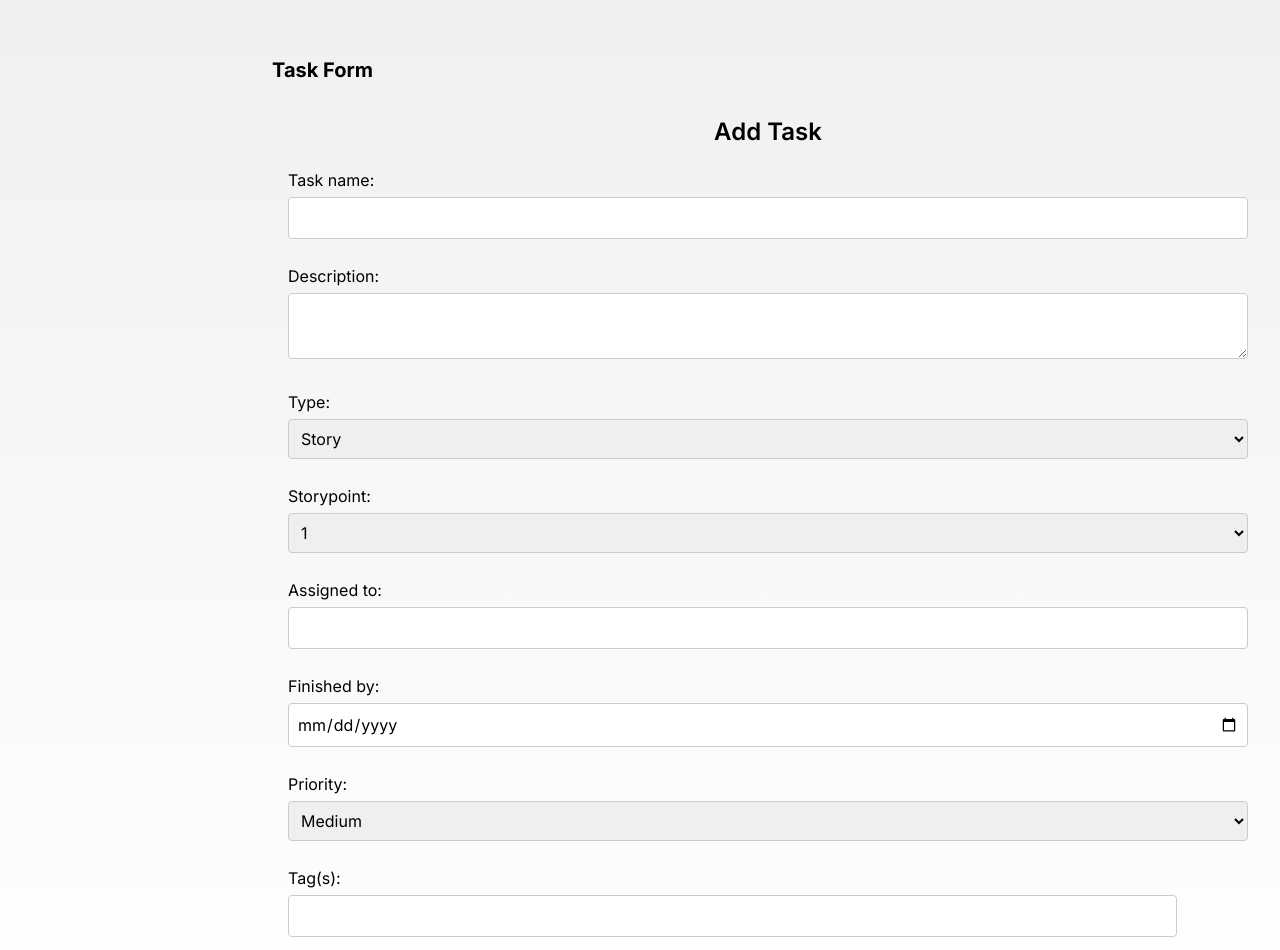
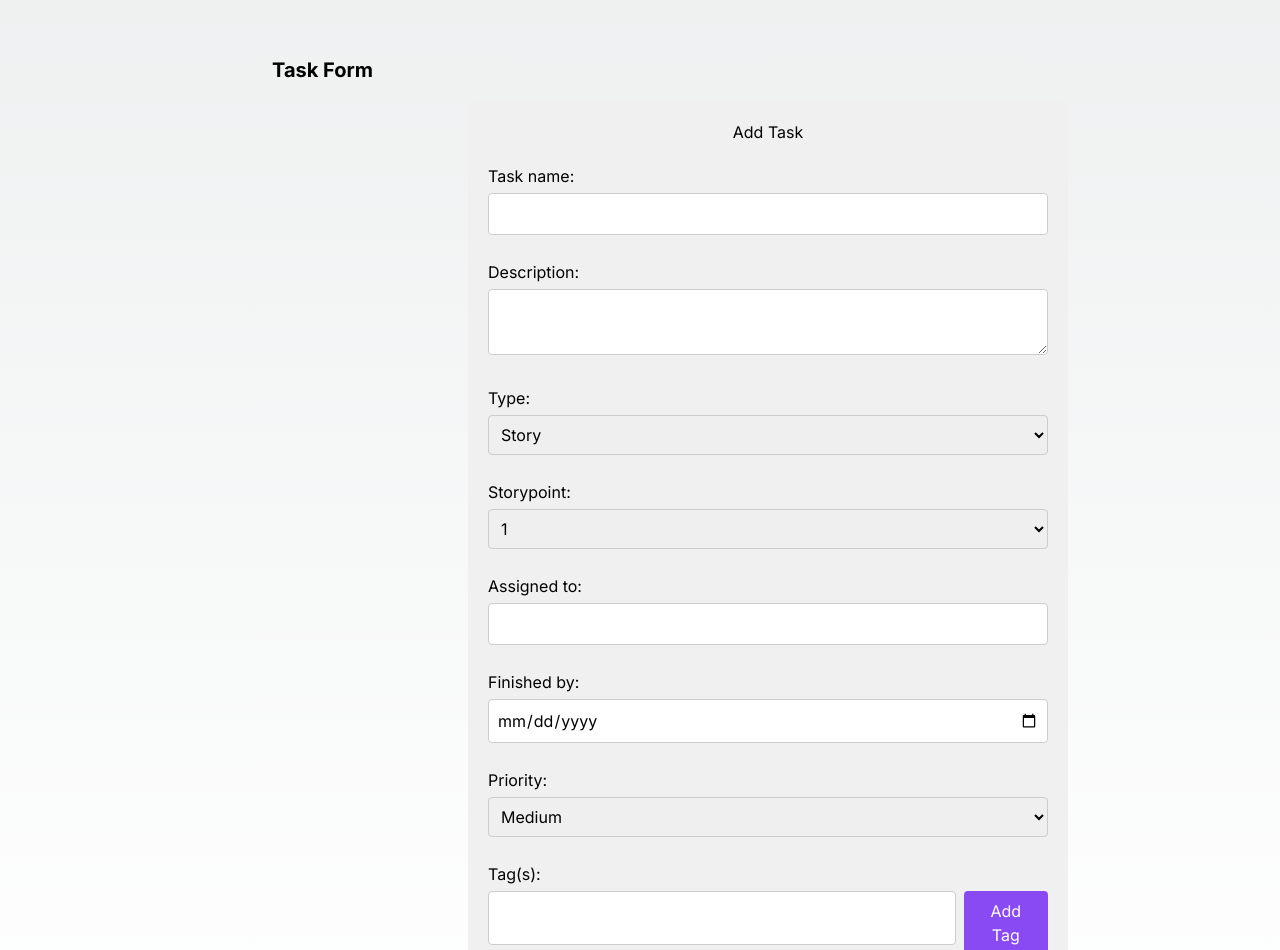
Before and after one commit to Noobmaster169/SwiftPulseHub, a Next.js app: page / in a window 1280 px wide. Shown: the part 1600-2550 px from the top of the page. Built offline with nearby package versions, Linux system fonts and the light colour scheme.

Commit message:
Made few changes on AddTask

```diff
--- a/components/AddTask.tsx
+++ b/components/AddTask.tsx
@@ -42,8 +42,8 @@ const AddTaskPage = () => {
   };
 
   return (
-    <div className="w-full p-4">
-      <h1 className="text-2xl font-semibold mb-4">Add Task</h1>
+    <div className="container">
+      <h1>Add Task</h1>
       <form onSubmit={handleSubmit}>
         <div className="form-group">
           <label>Task name:</label>
@@ -125,7 +125,7 @@ const AddTaskPage = () => {
               onChange={(e) => setTagInput(e.target.value)}
             />
             <button type="button" onClick={handleAddTag}>
-              Add
+              Add Tag
             </button>
           </div>
           <div className="tags-list">
@@ -201,6 +201,7 @@ const AddTaskPage = () => {
         }
         button {
           padding: 8px 16px;
+          background-color: #8a4af3;
           color: white;
           border: none;
           border-radius: 4px;
```
